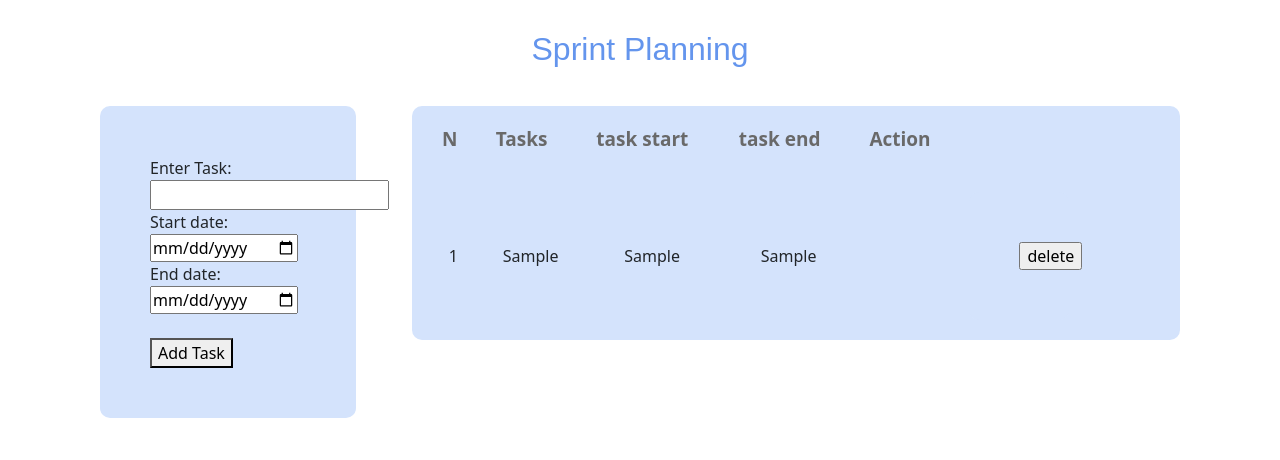
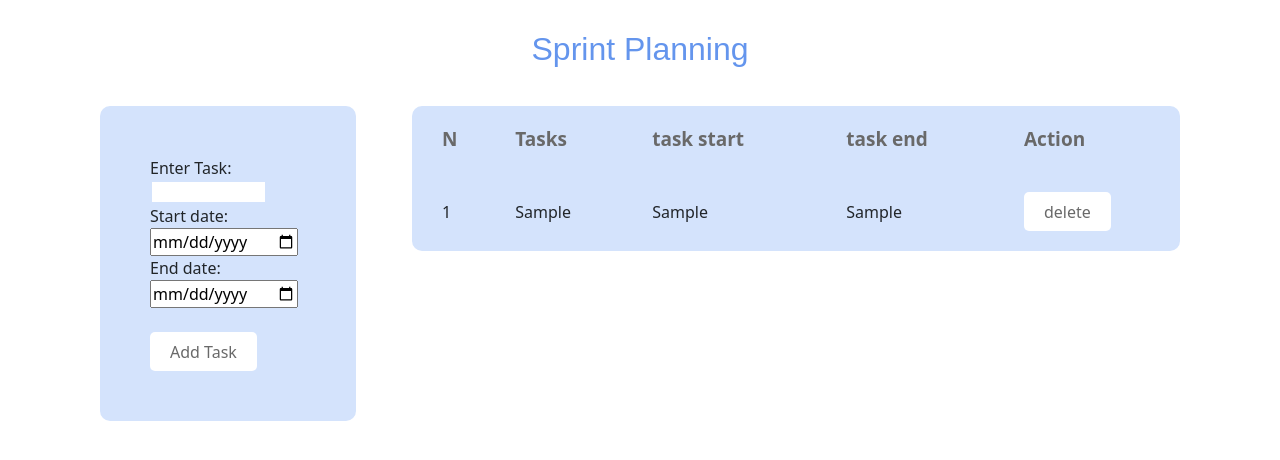
Before and after one commit to OliviaAtkinson15/Test, a PHP site: page /try.php in a window 1280 px wide. Shown: the part 98-558 px from the top of the page. Run offline with PHP 8.4, Linux system fonts and the light colour scheme; a user stored in the database is signed in; tables that the repository leaves empty or names only in its code hold one stand-in row (values such as "Sample post"); some web fonts are replaced.

Commit message:
All files updated

```diff
--- a/task_style.css
+++ b/task_style.css
@@ -1,4 +1,4 @@
-form {
+#task {
     width: 20%;
     margin-left: 100px;
     border-radius: 10px;
@@ -8,15 +8,15 @@
     padding:50px;
 }
 
-.task_input {
+#task_input {
     width: 75%;
     height: 15px;
     padding: 10px;
     border: 2px solid #d4e3fc;
 }
-.add_btn {
+#add_btn {
     height: 39px;
-    background: #d4e3fc;
+    background: white;
     color: 	dimgrey;
     border: 2px dimgrey;
     border-radius: 5px;
@@ -34,13 +34,14 @@
     background-color: #d4e3fc;
     border-radius: 10px;
     table-border-color-dark: dimgrey;
+
 }
 th,td{
     border-collapse: collapse;
     padding-left: 30px;
    padding-top: 20px;
     padding-bottom: 20px;
-    text-align: center;
+    text-align: left;
     border: 1px dimgrey;
     border-collapse: collapse;
     height: 30px;
@@ -66,7 +67,7 @@
     background: #E9E9E9;
 }
 
-.Tasks {
+#Tasks {
     text-align: left;
 }
 
@@ -78,3 +79,12 @@
     padding-top: 30px;
     padding-bottom: 30px;
 }
+
+#delete {
+    height: 39px;
+    background: white;
+    color: 	dimgrey;
+    border: 2px dimgrey;
+    border-radius: 5px;
+    padding: 5px 20px;
+}
--- a/try.php
+++ b/try.php
@@ -103,7 +103,7 @@
 <h2>Sprint Planning</h2>
     <div>
 
-        <form method="post">
+        <form method="post" id="task">
             <?php if (isset($errors)) { ?>
                 <p><?php echo $errors; ?></p>
             <?php } ?>
@@ -146,7 +146,7 @@
                 <td>
                     <form method="POST">
                         <input type="hidden" name="id_to_delete" value="<?php echo $row['uid']?>">
-                        <input type="submit" name="delete" value="delete" >
+                        <input type="submit" id="delete" name="delete" value="delete" >
                     </form>
                 </td>
             </tr>
```
